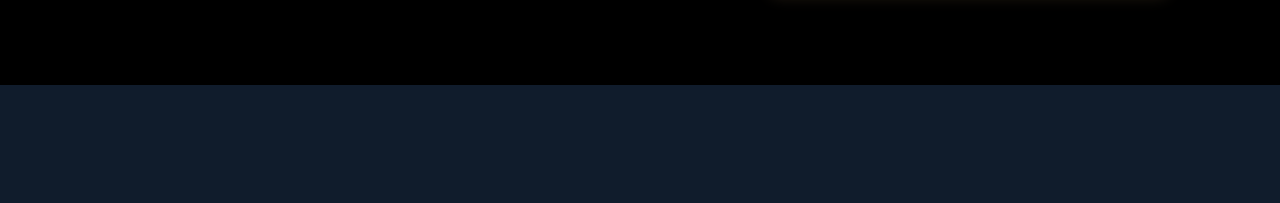
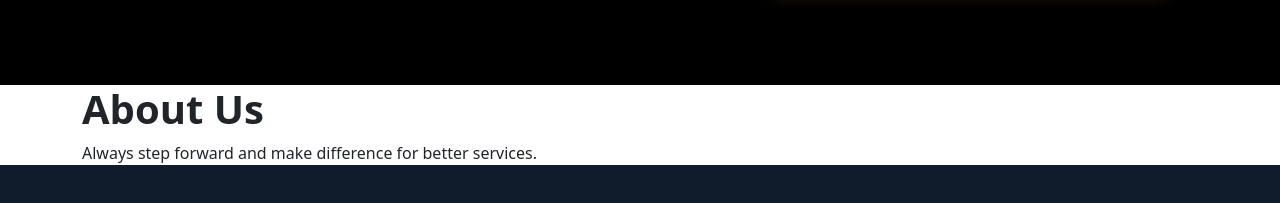
Before and after one commit to bida24-067/KahiyaCo, a plain HTML site: page about.html in a window 1280 px wide. Shown: the part 189-392 px from the top of the page. Drawn offline with nearby package versions, Linux system fonts and the light colour scheme.

Commit message:
Update about.html

```diff
--- a/about.html
+++ b/about.html
@@ -71,7 +71,13 @@
 </header>
 
 <body>
-
+  <!-- Page Start -->
+  <section class="hero">
+    <div class="container">
+  <h1> <b> About Us </b> </h1>
+  <p> Always step forward and make difference for better services. </p>
+  </div>
+  </section>
 
 
 
```
